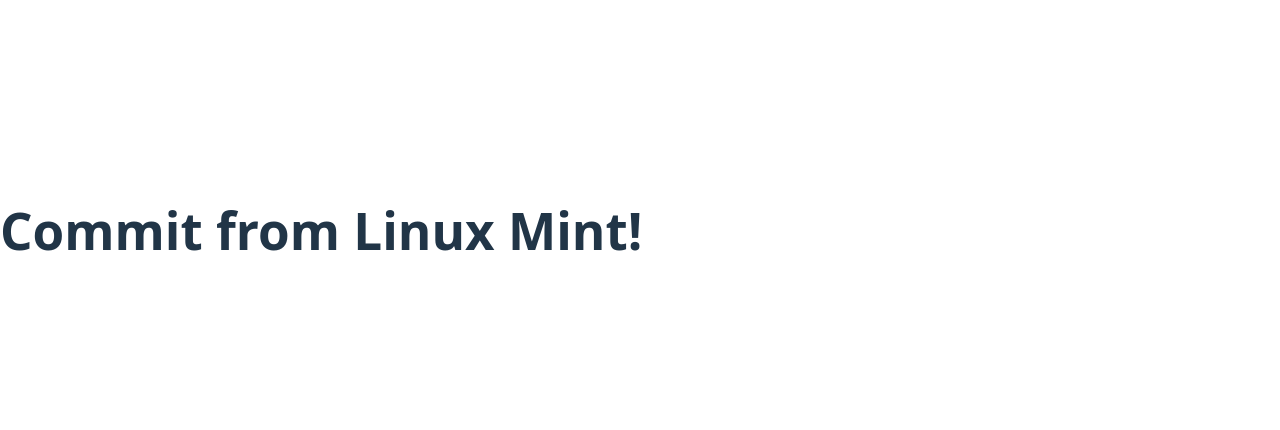
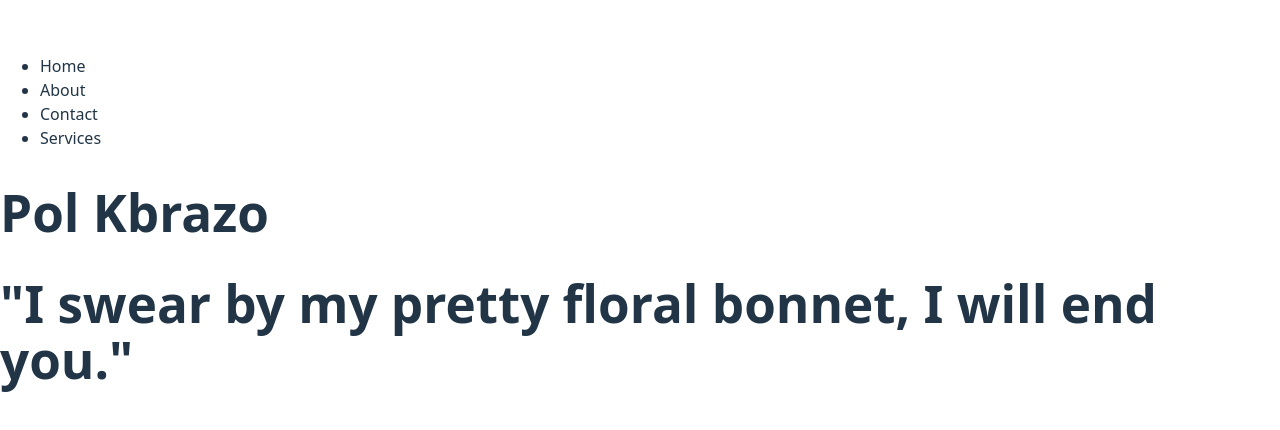
Before and after one commit to picantitoDev/React-Prueba, a React (Vite) app in the folder my-first-react-app/: page / in a window 1280 px wide. Shown: the part 170-600 px from the top of the page. Built offline with nearby package versions, Linux system fonts and the light colour scheme.

Commit message:
Understanding a bit more the components I can build

```diff
--- a/my-first-react-app/src/App.jsx
+++ b/my-first-react-app/src/App.jsx
@@ -7,6 +7,6 @@
 
 export default function ProfileCard() {
   return (
-    <h1>Commit from Linux Mint!</h1>
+    <h1>Pol Kbrazo</h1>
   )
 }
--- /dev/null
+++ b/my-first-react-app/src/Greeting.jsx
@@ -0,0 +1,6 @@
+
+export default function Greeting(){
+  return(
+    <h1>&quot;I swear by my pretty floral bonnet, I will end you.&quot;</h1>
+  )
+}
--- /dev/null
+++ b/my-first-react-app/src/Navbar.jsx
@@ -0,0 +1,11 @@
+
+export default function Navbar(){
+    return(
+        <ul>
+            <li>Home</li>
+            <li>About</li>
+            <li>Contact</li>
+            <li>Services</li>
+        </ul>
+    );
+}
--- a/my-first-react-app/src/main.jsx
+++ b/my-first-react-app/src/main.jsx
@@ -2,9 +2,13 @@
 import ReactDOM from 'react-dom/client';
 import App from './App';
 import './index.css'; // optional if using Tailwind or your own styles
+import Greeting from './Greeting'
+import Navbar from './Navbar'
 
 ReactDOM.createRoot(document.getElementById('root')).render(
   <React.StrictMode>
+    <Navbar />
     <App />
+    <Greeting />
   </React.StrictMode>
 );
```
